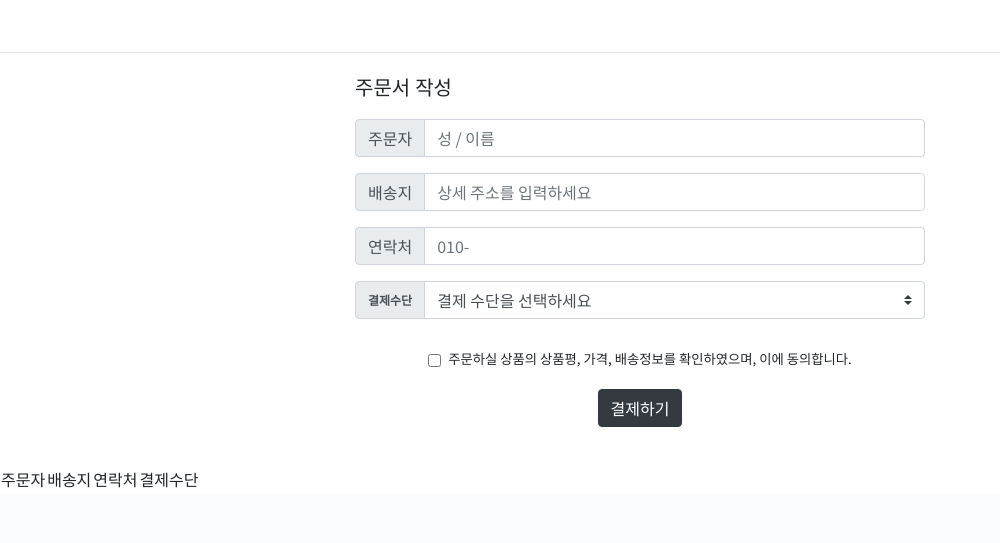
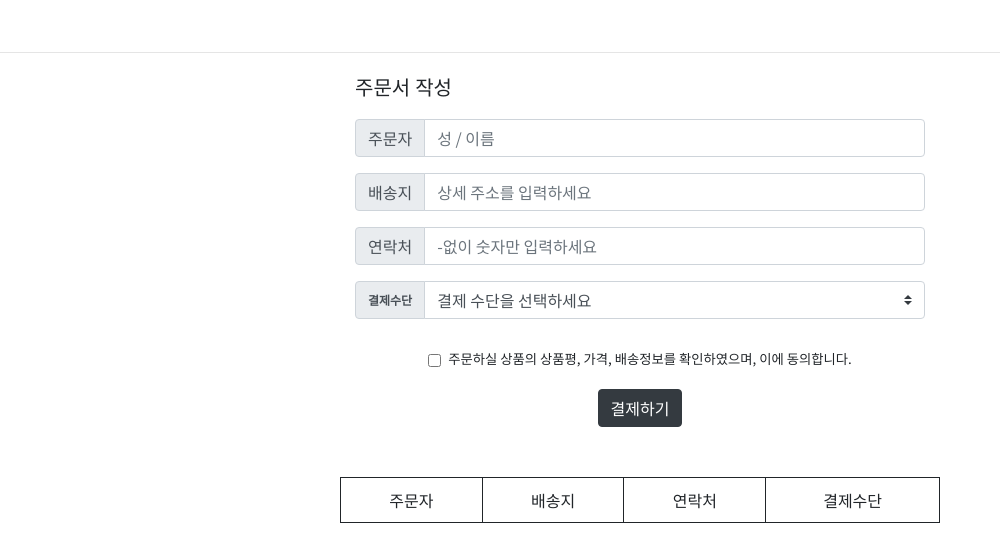
Before and after one commit to LEESANGWON93/wonderland2, a Flask app: page / in a window 1280 px wide. Shown: the part 1496-2039 px from the top of the page, without its empty margins (0-1000 px from the left). Before the commit the page ends 1984 px from the top, so only its background shows below. Run offline with Flask 2, Linux system fonts and the light colour scheme; some libraries are stand-ins or nearby versions.

Commit message:
homework
week4

```diff
--- a/0328/templates/cos.html
+++ b/0328/templates/cos.html
@@ -60,6 +60,11 @@
 
         }
 
+        $(document).ready(function () {
+            $('#customer').html('');
+            listing();
+        });
+
         function order() {
             let name = $('#name').val()
             let address = $('#address').val()
@@ -105,6 +110,7 @@
                     }
                 }
             });
+        }
 
         function listing() {
             $.ajax({
@@ -122,19 +128,19 @@
                         let phone = api[i]['phone']
                         let inputGroupSelect01 = api[i]['inputGroupSelect01']
 
-                            $("#names-q1").append(`<tr style="color: red;">
+                        $("#customer").append(`<tr>
                             <td>${name}</td>
                             <td>${address}</td>
                             <td>${phone}</td>
                             <td>${inputGroupSelect01}</td>
                             </tr>`)
                     }
-            });
-
+                }
+            }});
         }
     </script>
 
-    <!-- 왜 css에서는 작동을 안할까요? -->
+
     <style>
         .container {
             width: 600px;
@@ -142,6 +148,21 @@
             padding-left: 15px;
             margin-right: auto;
             margin-left: auto;
+        }
+
+        .q {
+         margin: 10px auto 20px auto;
+         }
+
+        table {
+            border: 1px solid;
+            border-collapse: collapse;
+        }
+
+        td,
+        th {
+            padding: 10px;
+            border: 1px solid;
         }
     </style>
 
@@ -286,7 +307,7 @@
             <div class="input-group-prepend">
                 <span class="input-group-text" id="basic-addon3">연락처</span>
             </div>
-            <input id="phone" type="number" class="form-control" placeholder="010-" aria-label="010-"
+            <input id="phone" type="number" class="form-control" placeholder="-없이 숫자만 입력하세요" aria-label="-없이 숫자만 입력하세요."
                 aria-describedby="basic-addon1">
         </div>
 
@@ -314,7 +335,7 @@
             style="margin-top: 10px; margin-bottom: 40px;">결제하기</button>
     </div>
 
-<table>
+        <table class="container wrap q">
             <thead>
                 <tr>
                     <td>주문자</td>
```
Also changed, not shown: 0328/_3_newServer.py (+7 -7 lines). Lines whose indentation alone changed are shown as unchanged.
